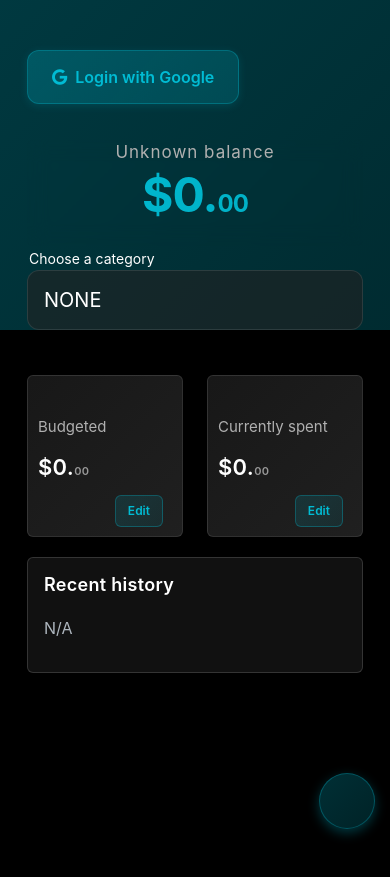
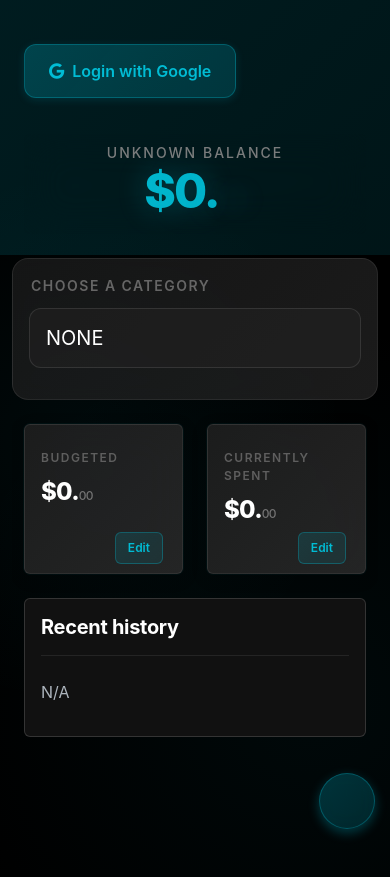
Before and after one commit to saadixl/Budgetics, a React (Create React App) app: page / in a window 390 px wide. Before the commit the page ends 844 px from the top, so only its background shows below. Built offline with nearby package versions, Linux system fonts and the light colour scheme.

Commit message:
Improve UI

```diff
--- a/src/components/App.js
+++ b/src/components/App.js
@@ -132,9 +132,9 @@ function App() {
   const daysRemaining = selectedBudgetType ? calculateDaysRemaining(remainingBudget, dailySpend) : null;
 
   return (
-    <Container style={{ maxWidth: '900px', margin: '0 auto', paddingTop: '20px' }}>
+    <Container style={{ maxWidth: '900px', margin: '0 auto', paddingTop: '24px', paddingBottom: '40px' }}>
       <div className="header-on-background"></div>
-      <Row>
+      <Row style={{ gap: '0' }}>
         <Header
           currentUser={currentUser}
           handleLoginClick={handleLoginClick}
--- a/src/components/BalanceCard.js
+++ b/src/components/BalanceCard.js
@@ -4,7 +4,7 @@ import Form from "react-bootstrap/Form";
 import { showAlert } from "../services/utils";
 
 export default function BalanceCard(props) {
-  const { amount = 0, title, className, secondaryTitle, denominator, isDays = false } = props;
+  const { amount = 0, title, className, secondaryTitle, denominator, isDays = false, icon } = props;
   const lowBalance =
     denominator && amount / denominator <= 0.33 ? "low-balance" : "";
 
@@ -31,9 +31,9 @@ export default function BalanceCard(props) {
         <Card.Text className="small">{title}</Card.Text>
         <Card.Title className={lowBalance}>
           {prefix}{displayValue}
-          {isDays && <span style={{ fontSize: '60%', marginLeft: '4px' }}>days</span>}
+          {isDays && <span style={{ fontSize: '60%', marginLeft: '4px', fontWeight: '400' }}>days</span>}
         </Card.Title>
-        <p className="balance-card-secondary">{secondaryTitle}</p>
+        {secondaryTitle && <p className="balance-card-secondary">{secondaryTitle}</p>}
       </Card.Body>
     </Card>
   );
--- a/src/index.css
+++ b/src/index.css
@@ -13,8 +13,12 @@ html, body {
 
 body {
   background-color: #000;
+  background-image:
+    radial-gradient(circle at 20% 50%, rgba(0, 188, 212, 0.05) 0%, transparent 50%),
+    radial-gradient(circle at 80% 80%, rgba(0, 172, 193, 0.05) 0%, transparent 50%);
   color: #fff;
-  padding: 30px 15px 100px 15px;
+  padding: 24px 16px 100px 16px;
+  min-height: 100vh;
 }
 
 #root {
@@ -28,9 +32,9 @@ body {
   position: absolute;
   top: 0;
   left: 0;
-  height: 330px;
+  height: 255px;
   width: 100%;
-  background: linear-gradient(135deg, rgba(0, 188, 212, 0.3) 0%, rgba(0, 172, 193, 0.25) 100%);
+  background: linear-gradient(135deg, rgba(0, 188, 212, 0.15) 0%, rgba(0, 172, 193, 0.12) 100%);
   z-index: -10;
 }
 
@@ -56,9 +60,24 @@ body {
 .form-select,
 .form-control,
 .d-grid {
-  margin-bottom: 20px;
+  margin-bottom: 24px;
   font-size: 16px;
   font-family: 'Inter', -apple-system, BlinkMacSystemFont, 'Segoe UI', 'Roboto', 'Oxygen', 'Ubuntu', 'Cantarell', 'Fira Sans', 'Droid Sans', 'Helvetica Neue', sans-serif;
+}
+
+.balance-card {
+  animation: fadeInUp 0.4s ease-out;
+}
+
+@keyframes fadeInUp {
+  from {
+    opacity: 0;
+    transform: translateY(20px);
+  }
+  to {
+    opacity: 1;
+    transform: translateY(0);
+  }
 }
 
 .form-select {
@@ -77,44 +96,95 @@ body {
 
 .balance-card {
   min-height: 150px;
-  background: linear-gradient(135deg, rgba(34, 34, 34, 0.7) 0%, rgba(45, 45, 45, 0.7) 100%) !important;
-  backdrop-filter: blur(10px);
-  border: 1px solid rgba(255, 255, 255, 0.1) !important;
-  transition: all 0.3s cubic-bezier(0.4, 0, 0.2, 1);
-  box-shadow: 0 2px 8px rgba(0, 0, 0, 0.15);
+  background: linear-gradient(135deg, rgba(34, 34, 34, 0.8) 0%, rgba(45, 45, 45, 0.8) 100%) !important;
+  backdrop-filter: blur(20px);
+  border: 1px solid rgba(255, 255, 255, 0.08) !important;
+  transition: all 0.4s cubic-bezier(0.4, 0, 0.2, 1);
+  box-shadow: 0 4px 16px rgba(0, 0, 0, 0.2), 0 0 0 1px rgba(0, 188, 212, 0.05);
+  position: relative;
+  overflow: hidden;
+}
+
+.balance-card::before {
+  content: '';
+  position: absolute;
+  top: 0;
+  left: 0;
+  right: 0;
+  height: 2px;
+  background: linear-gradient(90deg, transparent, rgba(0, 188, 212, 0.5), transparent);
+  opacity: 0;
+  transition: opacity 0.4s ease;
+}
+
+.balance-card:hover::before {
+  opacity: 1;
 }
 
 .balance-card:hover {
-  background: linear-gradient(135deg, rgba(34, 34, 34, 0.85) 0%, rgba(45, 45, 45, 0.85) 100%) !important;
-  transform: translateY(-2px);
-  box-shadow: 0 4px 12px rgba(0, 188, 212, 0.2);
+  background: linear-gradient(135deg, rgba(34, 34, 34, 0.95) 0%, rgba(45, 45, 45, 0.95) 100%) !important;
+  transform: translateY(-4px);
+  box-shadow: 0 8px 24px rgba(0, 188, 212, 0.25), 0 0 0 1px rgba(0, 188, 212, 0.1);
+  border-color: rgba(0, 188, 212, 0.2) !important;
 }
 
 .balance-card .card-body {
-  padding: 40px 10px;
-  border-radius: 12px;
+  padding: 32px 24px;
+  border-radius: 16px;
+  position: relative;
+  z-index: 1;
+}
+
+.balance-card-icon {
+  position: absolute;
+  top: 20px;
+  right: 20px;
+  width: 40px;
+  height: 40px;
+  display: flex;
+  align-items: center;
+  justify-content: center;
+  background: linear-gradient(135deg, rgba(0, 188, 212, 0.15) 0%, rgba(0, 172, 193, 0.1) 100%);
+  border-radius: 10px;
+  color: #00BCD4;
+  font-size: 18px;
+  opacity: 0.8;
+  transition: all 0.3s ease;
+}
+
+.balance-card:hover .balance-card-icon {
+  opacity: 1;
+  transform: scale(1.1) rotate(5deg);
+  background: linear-gradient(135deg, rgba(0, 188, 212, 0.25) 0%, rgba(0, 172, 193, 0.2) 100%);
 }
 
 .balance-card .card-title {
-  font-size: 25px;
-  font-weight: 600;
+  font-size: 32px;
+  font-weight: 800;
   color: #fff;
-  letter-spacing: 0.3px;
+  letter-spacing: -0.8px;
+  margin-bottom: 0;
+  line-height: 1.1;
+  margin-top: 4px;
 }
 
 .balance-card .card-text {
-  font-size: 15px;
-  color: #b0b0b0;
-  font-weight: 400;
+  font-size: 12px;
+  color: #666;
+  font-weight: 600;
+  text-transform: uppercase;
+  letter-spacing: 1.5px;
+  margin-bottom: 12px;
+  opacity: 0.9;
 }
 
 .balance-card.remaining {
-  min-height: 105.5px;
+  min-height: 100px;
   background: transparent !important;
   border: none !important;
-  margin-bottom: 0;
   text-align: center;
   box-shadow: none !important;
+  padding: 0;
 }
 
 .balance-card.remaining:hover {
@@ -122,8 +192,34 @@ body {
   box-shadow: none !important;
 }
 
+.balance-card.remaining .card-body {
+  padding: 0;
+}
+
 .budget-type-wrapper {
-  margin-bottom: 30px;
+  margin-bottom: 32px;
+  padding: 20px;
+  background: linear-gradient(135deg, rgba(34, 34, 34, 0.6) 0%, rgba(45, 45, 45, 0.6) 100%);
+  backdrop-filter: blur(10px);
+  border-radius: 16px;
+  border: 1px solid rgba(255, 255, 255, 0.08);
+  transition: all 0.3s ease;
+}
+
+.budget-type-wrapper:hover {
+  background: linear-gradient(135deg, rgba(34, 34, 34, 0.7) 0%, rgba(45, 45, 45, 0.7) 100%);
+  border-color: rgba(0, 188, 212, 0.15);
+}
+
+.category-dropdown-label {
+  font-size: 12px;
+  margin-left: 2px;
+  margin-bottom: 12px;
+  display: block;
+  color: #666;
+  font-weight: 600;
+  text-transform: uppercase;
+  letter-spacing: 1.5px;
 }
 
 .balance-card.remaining .card-body {
@@ -131,39 +227,72 @@ body {
 }
 
 .balance-card.remaining .card-title {
-  font-size: 60px;
+  font-size: 64px;
   margin-bottom: 0;
   background: linear-gradient(135deg, #00BCD4 0%, #00ACC1 100%);
   -webkit-background-clip: text;
   -webkit-text-fill-color: transparent;
   background-clip: text;
-  font-weight: 700;
-  letter-spacing: -1px;
+  font-weight: 800;
+  letter-spacing: -2px;
+  line-height: 1;
+  text-shadow: 0 0 30px rgba(0, 188, 212, 0.3);
 }
 
 .balance-card.remaining .card-text {
-  font-size: 17px;
+  font-size: 14px;
   margin-bottom: 0;
-  letter-spacing: 1px;
-  font-weight: 400;
-  color: #b0b0b0;
+  margin-top: 8px;
+  letter-spacing: 2px;
+  font-weight: 500;
+  color: #888;
+  text-transform: uppercase;
 }
 
 .header {
-  margin-bottom: 15px;
+  margin-bottom: 32px;
   font-weight: 400;
-  background: linear-gradient(135deg, rgba(26, 26, 26, 0.95) 0%, rgba(45, 45, 45, 0.95) 100%);
-  backdrop-filter: blur(20px);
-  padding: 16px 20px;
-  border-radius: 12px;
-  border: 1px solid rgba(255, 255, 255, 0.1);
-  box-shadow: 0 2px 10px rgba(0, 0, 0, 0.5);
+  background: transparent !important;
+  backdrop-filter: none;
+  padding: 0;
+  border: none;
+  box-shadow: none;
   position: relative;
   z-index: 100;
 }
 
+.header-content {
+  display: flex;
+  align-items: center;
+}
+
 .header-right {
   text-align: right;
+  display: flex;
+  align-items: center;
+  justify-content: flex-end;
+}
+
+.header-menu-toggle {
+  background: linear-gradient(135deg, rgba(0, 188, 212, 0.25) 0%, rgba(0, 172, 193, 0.2) 100%) !important;
+  border: 1px solid rgba(0, 188, 212, 0.3) !important;
+  color: #00BCD4 !important;
+  border-radius: 12px !important;
+  padding: 12px 16px !important;
+  transition: all 0.3s cubic-bezier(0.4, 0, 0.2, 1) !important;
+  box-shadow: 0 2px 8px rgba(0, 188, 212, 0.15) !important;
+  width: 48px;
+  height: 48px;
+  display: flex;
+  align-items: center;
+  justify-content: center;
+}
+
+.header-menu-toggle:hover {
+  background: linear-gradient(135deg, rgba(0, 188, 212, 0.35) 0%, rgba(0, 172, 193, 0.3) 100%) !important;
+  transform: translateY(-2px) !important;
+  box-shadow: 0 4px 12px rgba(0, 188, 212, 0.3) !important;
+  border-color: rgba(0, 188, 212, 0.5) !important;
 }
 
 .header-img {
@@ -183,18 +312,31 @@ body {
 }
 
 .welcome-back-text {
-  margin-top: 5px;
-  font-size: 12px;
-  letter-spacing: 0.5px;
-  color: #b0b0b0;
-  font-weight: 400;
+  display: flex;
+  flex-direction: column;
+  gap: 4px;
 }
 
-.welcome-back-text .name {
-  font-size: 16px;
-  letter-spacing: normal;
+.welcome-label {
+  font-size: 13px;
+  letter-spacing: 1.5px;
+  color: #888;
+  font-weight: 500;
+  text-transform: uppercase;
+  margin: 0;
+}
+
+.welcome-name {
+  font-size: 28px;
+  font-weight: 700;
   color: #fff;
-  font-weight: 600;
+  margin: 0;
+  letter-spacing: -0.5px;
+  line-height: 1.2;
+  background: linear-gradient(135deg, #fff 0%, rgba(0, 188, 212, 0.8) 100%);
+  -webkit-background-clip: text;
+  -webkit-text-fill-color: transparent;
+  background-clip: text;
 }
 
 .signout-out-icon {
@@ -285,15 +427,20 @@ body {
 
 .amount-after-decimal-point {
   font-size: 50%;
-  color: #999;
+  color: #888;
+  font-weight: 500;
+  opacity: 0.8;
 }
 
 .history-item-row {
-  border-bottom: 1px solid rgba(255, 255, 255, 0.15);
-  padding: 16px 0;
+  border-bottom: 1px solid rgba(255, 255, 255, 0.08);
+  padding: 20px 0;
   font-size: 16px;
   transition: all 0.3s ease;
   position: relative;
+  margin: 0;
+  border-radius: 12px;
+  margin-bottom: 4px;
 }
 
 .history-item-row::after {
@@ -303,23 +450,32 @@ body {
   left: 0;
   right: 0;
   height: 1px;
-  background: linear-gradient(to right, transparent 0%, rgba(255, 255, 255, 0.15) 20%, rgba(255, 255, 255, 0.15) 80%, transparent 100%);
+  background: linear-gradient(to right, transparent 0%, rgba(255, 255, 255, 0.1) 20%, rgba(255, 255, 255, 0.1) 80%, transparent 100%);
   pointer-events: none;
   z-index: 1;
 }
 
 .history-item-row:hover {
-  background-color: rgba(255, 255, 255, 0.02);
-  padding-left: 8px;
-  padding-right: 8px;
-  border-radius: 8px;
+  background: linear-gradient(135deg, rgba(0, 188, 212, 0.05) 0%, rgba(0, 172, 193, 0.03) 100%);
+  padding-left: 16px;
+  padding-right: 16px;
+  padding-top: 20px;
+  padding-bottom: 20px;
+  border-radius: 12px;
+  transform: translateX(4px);
+  border-color: rgba(0, 188, 212, 0.2);
 }
 
 .amount-col {
   text-align: right;
-  margin-top: 10px;
+  margin-top: 0;
   color: #00BCD4;
-  font-weight: 600;
+  font-weight: 700;
+  font-size: 17px;
+  display: flex;
+  align-items: center;
+  justify-content: flex-end;
+  gap: 8px;
 }
 
 .history-item-row:last-child {
@@ -331,18 +487,43 @@ body {
 }
 
 .history-header {
-  margin-bottom: 20px;
-  font-size: 18px;
-  font-weight: 600;
+  margin-bottom: 24px;
+  font-size: 20px;
+  font-weight: 700;
   color: #fff;
+  letter-spacing: -0.3px;
+  padding-bottom: 16px;
+  border-bottom: 1px solid rgba(255, 255, 255, 0.08);
+}
+
+.history-datetime {
+  margin-bottom: 8px;
+  font-size: 12px;
+  color: #666;
+  font-weight: 500;
   letter-spacing: 0.3px;
 }
 
-.history-datetime {
-  margin-bottom: 0;
+.history-item-row p {
+  margin-bottom: 4px;
+  color: #fff;
+  font-weight: 500;
+  font-size: 15px;
+}
+
+.history-budget-type-seelctor-col {
+  margin-top: 12px;
+  padding-top: 12px;
+  border-top: 1px solid rgba(255, 255, 255, 0.05);
+}
+
+.history-budget-type-seelctor-col .budget-type-selector {
   font-size: 12px;
-  color: #888;
-  font-weight: 400;
+  padding: 6px 12px;
+  background: rgba(0, 188, 212, 0.1) !important;
+  border: 1px solid rgba(0, 188, 212, 0.2) !important;
+  color: #00BCD4 !important;
+  border-radius: 6px;
 }
 
 .history-budget-type-seelctor-col .budget-type-selector {
@@ -422,18 +603,45 @@ body {
 
 .add-modal .modal-content {
   background: linear-gradient(135deg, rgba(26, 26, 26, 0.98) 0%, rgba(45, 45, 45, 0.98) 100%);
-  backdrop-filter: blur(20px);
+  backdrop-filter: blur(30px);
   border: 1px solid rgba(255, 255, 255, 0.1);
-  border-radius: 16px;
-  box-shadow: 0 20px 60px rgba(0, 0, 0, 0.8);
+  border-radius: 20px;
+  box-shadow: 0 24px 64px rgba(0, 0, 0, 0.9), 0 0 0 1px rgba(0, 188, 212, 0.1);
+  animation: modalSlideIn 0.3s cubic-bezier(0.4, 0, 0.2, 1);
+}
+
+@keyframes modalSlideIn {
+  from {
+    opacity: 0;
+    transform: translateY(-20px) scale(0.95);
+  }
+  to {
+    opacity: 1;
+    transform: translateY(0) scale(1);
+  }
 }
 
 .add-modal .modal-header {
-  border-bottom: 1px solid rgba(255, 255, 255, 0.1);
+  border-bottom: 1px solid rgba(255, 255, 255, 0.08);
+  padding: 24px 28px;
+  background: linear-gradient(135deg, rgba(0, 188, 212, 0.05) 0%, rgba(0, 172, 193, 0.03) 100%);
+}
+
+.add-modal .modal-body {
+  padding: 28px;
 }
 
 .add-modal .modal-footer {
-  border-top: 1px solid rgba(255, 255, 255, 0.1);
+  border-top: 1px solid rgba(255, 255, 255, 0.08);
+  padding: 20px 28px;
+  gap: 12px;
+}
+
+.add-modal-title {
+  font-size: 20px;
+  font-weight: 600;
+  color: #fff;
+  letter-spacing: -0.3px;
 }
 
 .category-dropdown-label {
@@ -442,7 +650,16 @@ body {
 }
 
 .low-balance {
-  color: #DC4C64;
+  color: #DC4C64 !important;
+  text-shadow: 0 0 20px rgba(220, 76, 100, 0.4);
+}
+
+.balance-card.low-balance {
+  border-color: rgba(220, 76, 100, 0.3) !important;
+}
+
+.balance-card.low-balance::before {
+  background: linear-gradient(90deg, transparent, rgba(220, 76, 100, 0.5), transparent);
 }
 
 .budget-category-delete-icon {
@@ -452,41 +669,106 @@ body {
 
 .chart-wrapper,
 .history-wrapper {
-  margin-bottom: 20px;
+  margin-bottom: 24px;
 }
 
 .chart-wrapper .card {
-  background: linear-gradient(135deg, rgba(34, 34, 34, 0.7) 0%, rgba(45, 45, 45, 0.7) 100%) !important;
-  backdrop-filter: blur(10px);
-  border: 1px solid rgba(255, 255, 255, 0.1) !important;
-  border-radius: 12px;
-  box-shadow: 0 2px 8px rgba(0, 0, 0, 0.15);
+  background: linear-gradient(135deg, rgba(34, 34, 34, 0.8) 0%, rgba(45, 45, 45, 0.8) 100%) !important;
+  backdrop-filter: blur(20px);
+  border: 1px solid rgba(255, 255, 255, 0.08) !important;
+  border-radius: 16px;
+  box-shadow: 0 4px 16px rgba(0, 0, 0, 0.2), 0 0 0 1px rgba(0, 188, 212, 0.05);
+  transition: all 0.3s ease;
+}
+
+.chart-wrapper .card:hover {
+  border-color: rgba(0, 188, 212, 0.2) !important;
+  box-shadow: 0 8px 24px rgba(0, 188, 212, 0.25), 0 0 0 1px rgba(0, 188, 212, 0.1);
 }
 
 .history-wrapper .card {
-  background: linear-gradient(135deg, rgba(34, 34, 34, 0.7) 0%, rgba(45, 45, 45, 0.7) 100%) !important;
-  backdrop-filter: blur(10px);
-  border: 1px solid rgba(255, 255, 255, 0.1) !important;
-  border-radius: 12px;
-  box-shadow: 0 2px 8px rgba(0, 0, 0, 0.15);
+  background: linear-gradient(135deg, rgba(34, 34, 34, 0.8) 0%, rgba(45, 45, 45, 0.8) 100%) !important;
+  backdrop-filter: blur(20px);
+  border: 1px solid rgba(255, 255, 255, 0.08) !important;
+  border-radius: 16px;
+  box-shadow: 0 4px 16px rgba(0, 0, 0, 0.2), 0 0 0 1px rgba(0, 188, 212, 0.05);
+  transition: all 0.3s ease;
+}
+
+.history-wrapper .card:hover {
+  border-color: rgba(0, 188, 212, 0.2) !important;
+  box-shadow: 0 8px 24px rgba(0, 188, 212, 0.25), 0 0 0 1px rgba(0, 188, 212, 0.1);
 }
 
 .history-item-row i {
   color: #DC4C64;
   cursor: pointer;
-  transition: all 0.2s ease;
-  padding: 4px 8px;
-  border-radius: 4px;
+  transition: all 0.3s ease;
+  padding: 8px;
+  border-radius: 8px;
+  width: 32px;
+  height: 32px;
+  display: flex;
+  align-items: center;
+  justify-content: center;
+  background: rgba(220, 76, 100, 0.1);
+  font-size: 14px;
 }
 
 .history-item-row i:hover {
-  background: rgba(220, 76, 100, 0.15);
+  background: rgba(220, 76, 100, 0.2);
   color: #FF5722;
-  transform: scale(1.1);
+  transform: scale(1.15) rotate(90deg);
+  box-shadow: 0 2px 8px rgba(220, 76, 100, 0.3);
+}
+
+/* Mobile spacing for cross button */
+@media (max-width: 768px) {
+  .history-item-row .amount-col {
+    display: flex;
+    align-items: center;
+  }
+
+  .history-item-row .amount-col:last-of-type {
+    margin-left: 16px;
+    padding-left: 16px;
+    justify-content: center;
+  }
+
+  .history-item-row .amount-col:not(:last-of-type) {
+    padding-right: 12px;
+    justify-content: flex-end;
+  }
+}
+
+/* Toast Container Modernization */
+.Toastify__toast-container {
+  z-index: 10000;
+}
+
+.Toastify__toast {
+  background: linear-gradient(135deg, rgba(26, 26, 26, 0.98) 0%, rgba(45, 45, 45, 0.98) 100%) !important;
+  backdrop-filter: blur(20px);
+  border: 1px solid rgba(255, 255, 255, 0.1);
+  border-radius: 12px;
+  box-shadow: 0 8px 24px rgba(0, 0, 0, 0.5);
+  color: #fff;
+}
+
+.Toastify__toast--success {
+  border-left: 4px solid #00BCD4;
+}
+
+.Toastify__toast--warning {
+  border-left: 4px solid #FFA726;
 }
 
 /* Responsive Design */
 @media (max-width: 768px) {
+  body {
+    padding: 20px 12px 100px 12px;
+  }
+
   .sticky-add-btn {
     bottom: 15px;
     right: 15px;
@@ -496,15 +778,44 @@ body {
   }
 
   .balance-card .card-title {
-    font-size: 22px;
+    font-size: 24px;
   }
 
   .balance-card.remaining .card-title {
     font-size: 48px;
   }
 
+  .balance-card .card-body {
+    padding: 24px 16px;
+  }
+
   .header {
-    padding: 12px 16px;
+    margin-bottom: 24px;
+  }
+
+  .welcome-name {
+    font-size: 24px;
+  }
+
+  .welcome-label {
+    font-size: 11px;
+  }
+
+  .header-menu-toggle {
+    width: 44px;
+    height: 44px;
+    padding: 10px 14px !important;
+  }
+
+  .budget-type-wrapper {
+    padding: 16px;
+    margin-bottom: 24px;
+  }
+
+  .add-modal .modal-header,
+  .add-modal .modal-body,
+  .add-modal .modal-footer {
+    padding: 20px;
   }
 }
 
```
Also changed, not shown: src/components/Chart.js (+86 -4 lines), src/components/Header.js (+7 -14 lines).
